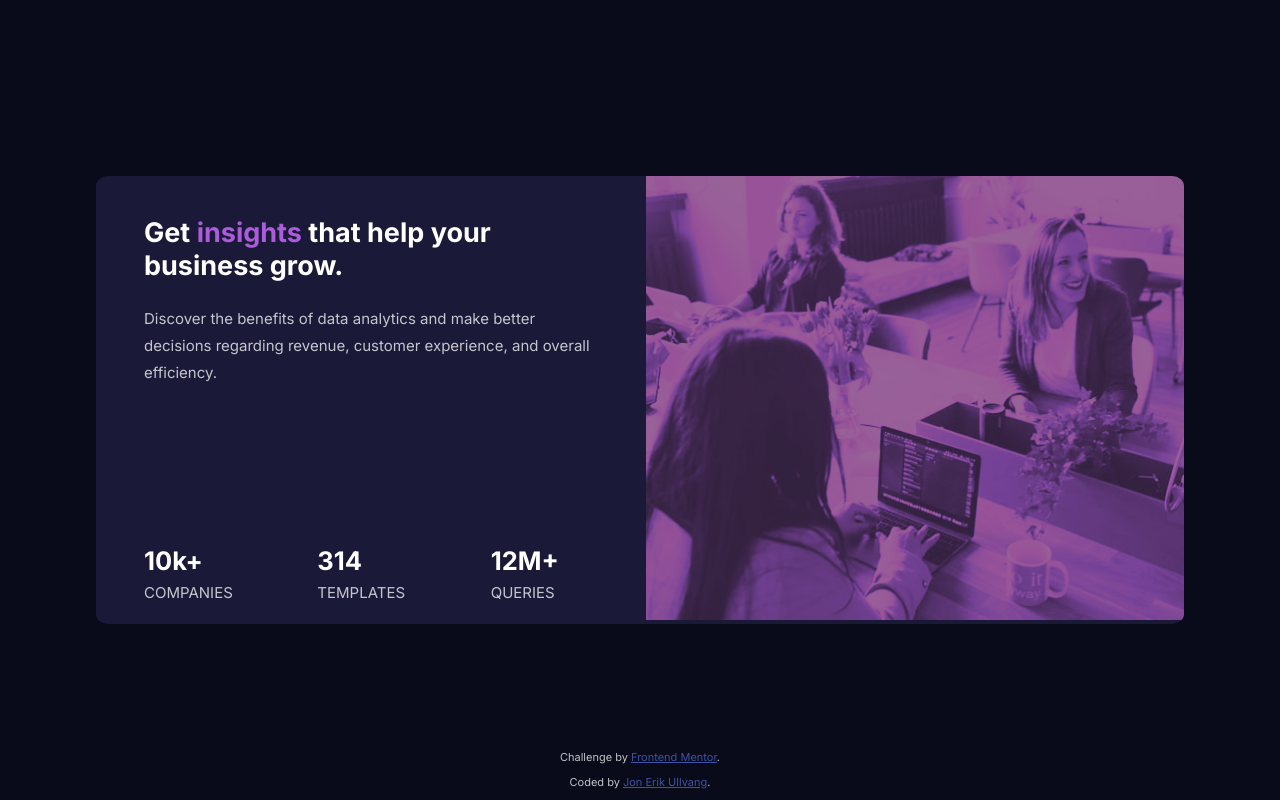
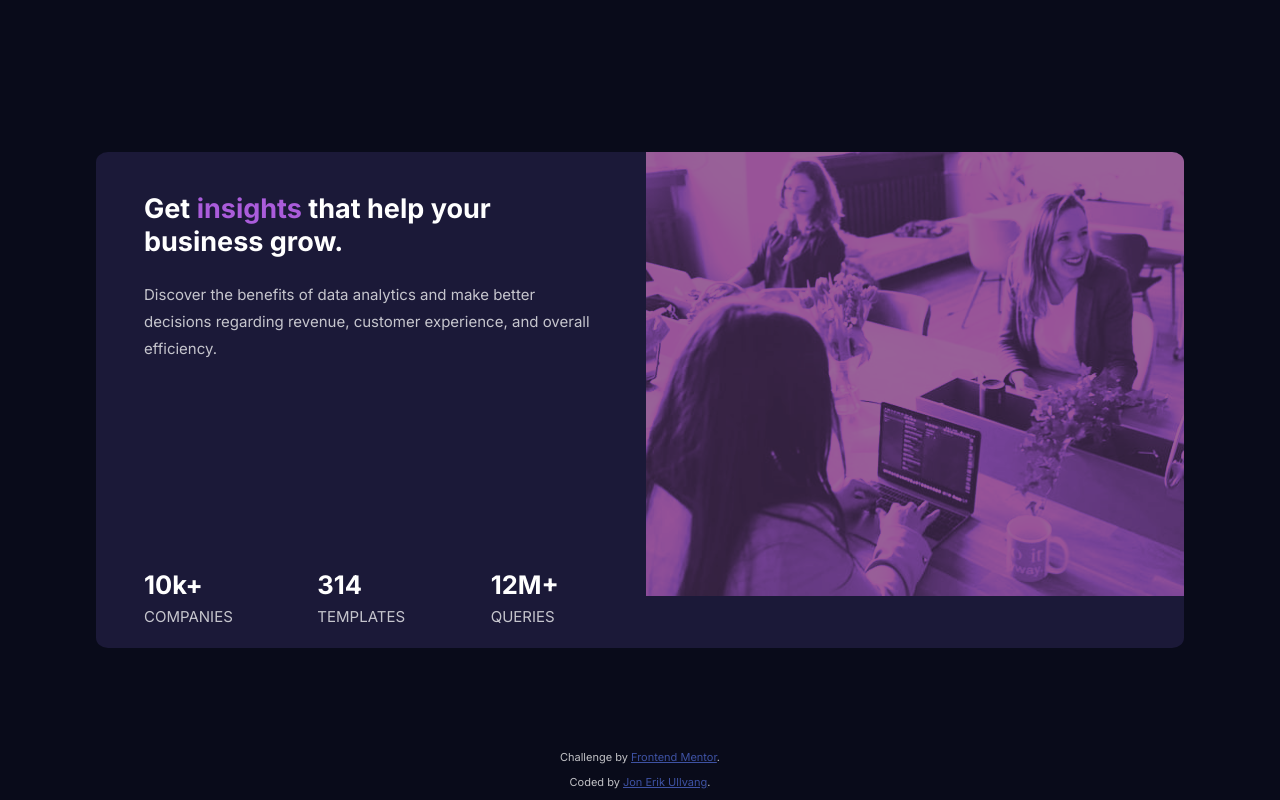
Before and after one commit to Ullvang/frontend-mentor-stats-preview-component, a React (Create React App) app: page / in a window 1280 px wide. Built offline with nearby package versions, Linux system fonts and the light colour scheme.

Commit message:
set height of image to prevent jumping when rendering

```diff
--- a/src/App.js
+++ b/src/App.js
@@ -13,7 +13,11 @@ function App() {
 
           <picture>
             <source media="(min-width: 1000px)" srcSet={imageHeaderDesktop} />
-            <img src={imageHeaderMobile} alt="people sitting around table" />
+            <img
+              // height="368.362px"
+              src={imageHeaderMobile}
+              alt="people sitting around table"
+            />
           </picture>
 
           {/* </div> */}
--- a/src/App.responsive.css
+++ b/src/App.responsive.css
@@ -15,6 +15,7 @@
   }
   picture {
     width: 100%;
+    min-height: 372.362px;
   }
 
   /* picture > image {
@@ -52,6 +53,9 @@
 }
 
 @media screen and (max-width: 1400px) and (min-width: 1000px) {
+  picture {
+    min-height: 496.038px;
+  }
   #card {
     width: 85%;
   }
```
